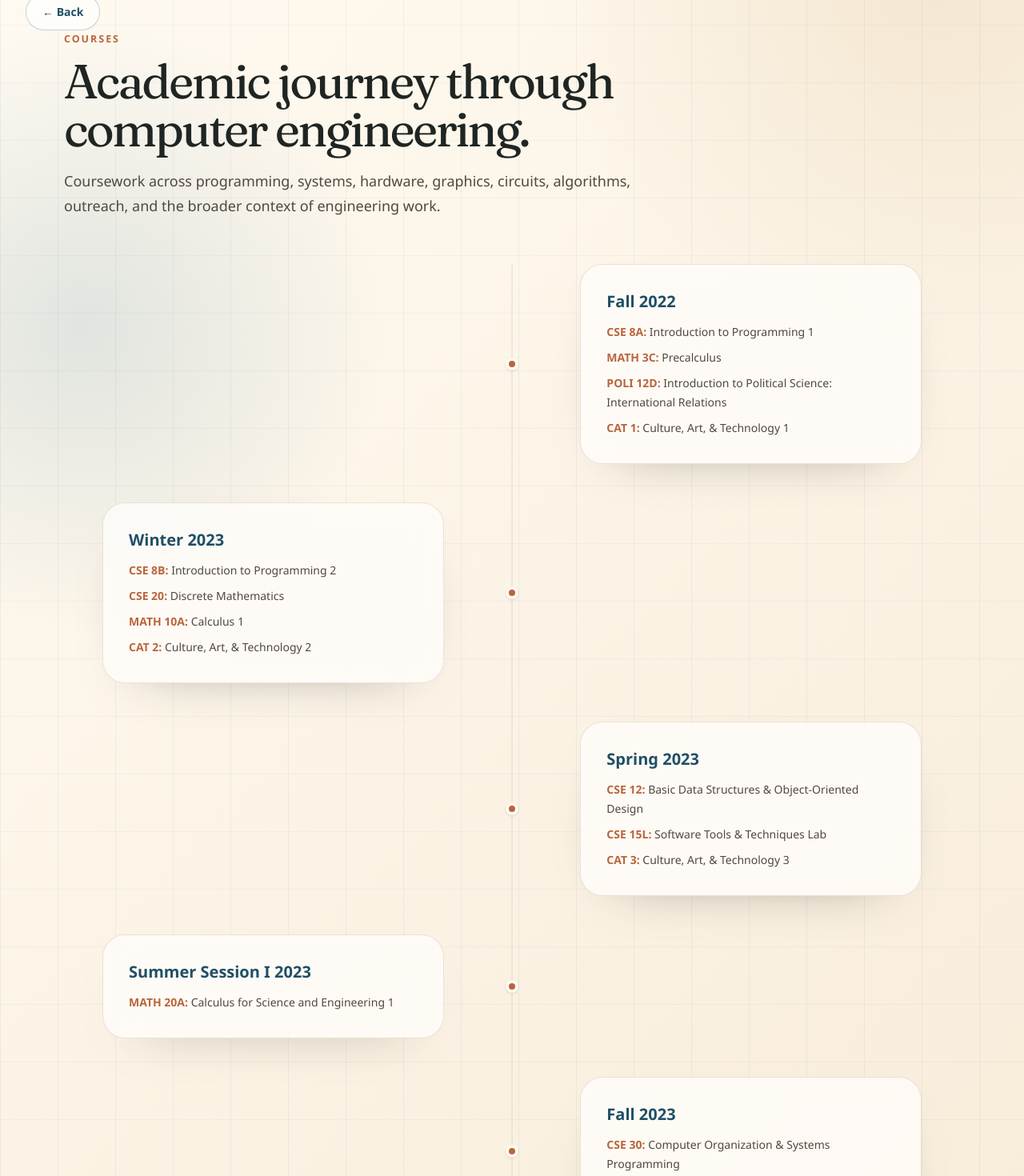
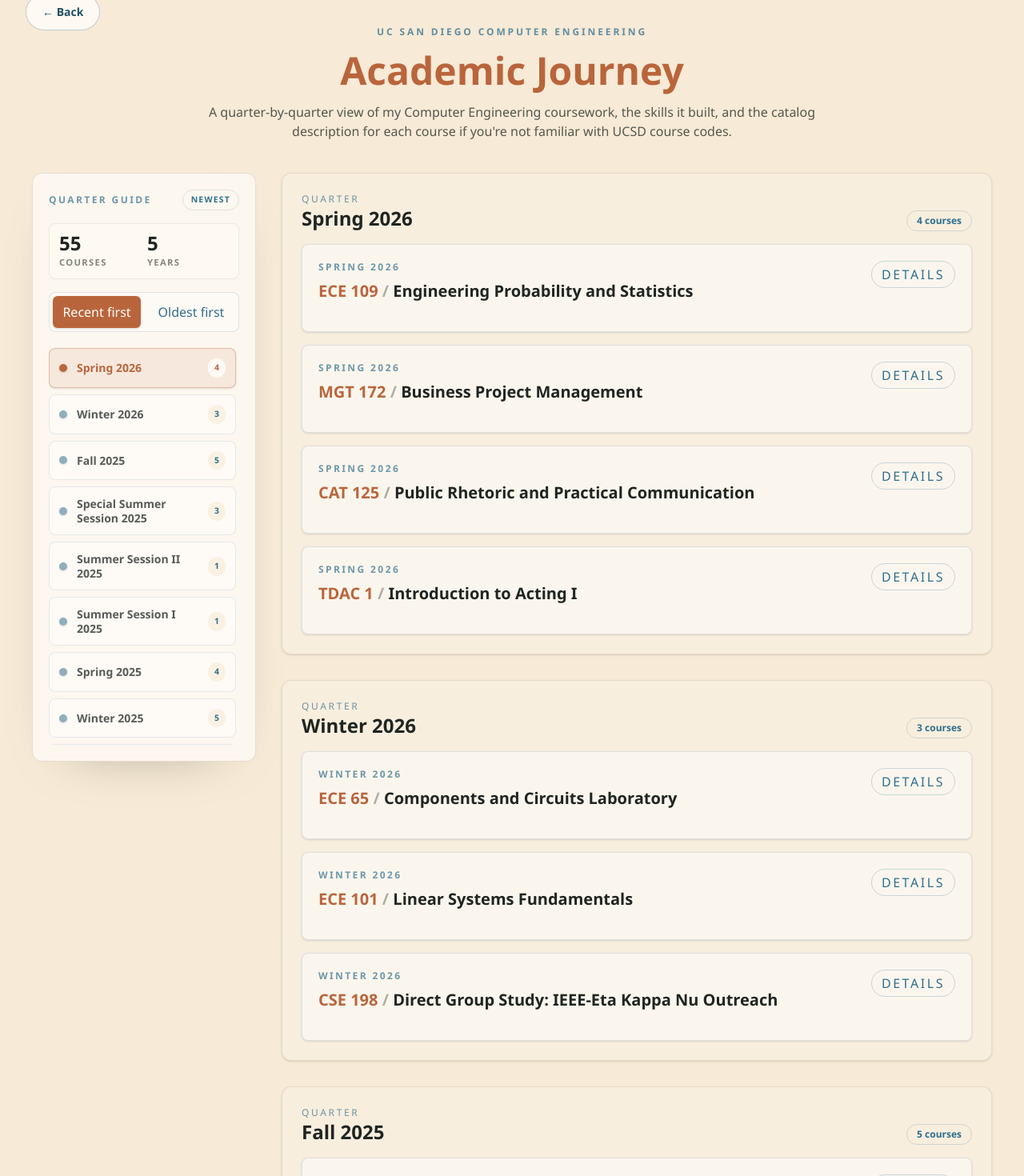
Before and after one commit to acjeter/acjeter.github.io, a React (Vite) app: page /courses in a window 1280 px wide. Shown: the part 40-1510 px from the top of the page at 80% size. Built offline with nearby package versions, Linux system fonts and the light colour scheme.

Commit message:
feat: redesign my academic journey page

```diff
--- a/src/pages/Courses.tsx
+++ b/src/pages/Courses.tsx
@@ -6,243 +6,252 @@
  * via any medium, is strictly prohibited.
  */
 
-import React, { useEffect } from 'react';
+import { useEffect, useState } from 'react';
 import { motion } from 'framer-motion';
 import BackButton from '../components/BackButton';
-import { Card, PageShell, Section, SectionHeading } from '../components/design-system';
+import { quarters, type Course } from '../data/academics';
+import { getSkillsByIds } from '../data/skills';
 
-interface Course {
-    id: string;
-    title: string;
+interface CourseCardProps {
+  course: Course;
+  quarterLabel: string;
 }
 
-interface Quarter {
-    term: string;
-    year: string;
-    courses: Course[];
+const getQuarterId = (term: string, year: string) => `${term}-${year}`.replace(/[^a-z0-9]+/gi, '-').toLowerCase();
+
+const CourseCard = ({ course, quarterLabel }: CourseCardProps) => {
+  const [isExpanded, setIsExpanded] = useState(false);
+  const courseSkills = getSkillsByIds(course.skillIds);
+  const panelId = `${quarterLabel}-${course.code}`.replace(/[^a-z0-9]+/gi, '-').toLowerCase();
+
+  return (
+    <article className="group rounded-lg border border-ucsd-blue/15 bg-white/45 p-5 shadow-sm transition duration-300 hover:-translate-y-0.5 hover:border-terracotta/30 hover:bg-white/70 hover:shadow-md focus-within:border-terracotta/40">
+      <div className="flex flex-col gap-4 md:flex-row md:items-start md:justify-between">
+        <div>
+          <p className="text-xs font-semibold uppercase tracking-[0.2em] text-ucsd-blue/70">{quarterLabel}</p>
+          <h3 className="mt-2 text-xl font-bold text-desert-dark">
+            <span className="text-terracotta">{course.code}</span>
+            <span className="text-desert-dark/35"> / </span>
+            {course.title}
+          </h3>
+        </div>
+        <button
+          type="button"
+          onClick={() => setIsExpanded((current) => !current)}
+          aria-expanded={isExpanded}
+          aria-controls={panelId}
+          className="self-start rounded-full border border-ucsd-blue/25 px-3 py-1 text-xs font-semibold uppercase tracking-[0.16em] text-ucsd-blue transition hover:border-terracotta/40 hover:text-terracotta focus:outline-none focus:ring-2 focus:ring-terracotta/40"
+        >
+          {isExpanded ? 'Hide details' : 'Details'}
+        </button>
+      </div>
+
+      <div
+        id={panelId}
+        className={`mt-4 grid transition-all duration-300 group-hover:grid-rows-[1fr] group-focus-within:grid-rows-[1fr] ${
+          isExpanded ? 'grid-rows-[1fr]' : 'grid-rows-[0fr]'
+        }`}
+      >
+        <div className="overflow-hidden">
+          <p className="mb-2 text-xs font-semibold uppercase tracking-[0.18em] text-ucsd-blue/65">Catalog description</p>
+          <p className="text-sm leading-relaxed text-desert-dark/75">{course.summary}</p>
+
+          {course.note ? (
+            <p className="mt-3 rounded-md border border-terracotta/20 bg-terracotta/10 px-3 py-2 text-xs leading-relaxed text-desert-dark/75">
+              {course.note}
+            </p>
+          ) : null}
+
+          <div className="mt-4 flex flex-wrap gap-2">
+            {courseSkills.map((skill) => (
+              <span key={skill.id} className="rounded-full border border-ucsd-blue/20 bg-sand/70 px-3 py-1 text-xs font-medium text-ucsd-blue">
+                {skill.label}
+              </span>
+            ))}
+          </div>
+
+          <div className="mt-4 flex flex-wrap items-center gap-3 text-xs text-desert-dark/55">
+            {course.catalogEra ? <span>{course.catalogEra}</span> : null}
+            {course.sourceUrl ? (
+              <a
+                href={course.sourceUrl}
+                target="_blank"
+                rel="noopener noreferrer"
+                className="font-medium text-terracotta underline decoration-dotted underline-offset-4 transition hover:text-sunset"
+              >
+                Catalog source
+              </a>
+            ) : (
+              <span>Source noted from academic record</span>
+            )}
+          </div>
+        </div>
+      </div>
+    </article>
+  );
+};
+
+const Courses = () => {
+  const [sortOrder, setSortOrder] = useState<'recent' | 'oldest'>('recent');
+  const [selectedTermId, setSelectedTermId] = useState<string | null>(null);
+
+  useEffect(() => {
+    document.title = 'Courses - Andrew Jeter';
+  }, []);
+
+  const sortedQuarters = sortOrder === 'recent' ? [...quarters].reverse() : quarters;
+  const activeTermId = selectedTermId ?? getQuarterId(sortedQuarters[0].term, sortedQuarters[0].year);
+  const completedCourseCount = quarters.reduce((count, quarter) => count + quarter.courses.length, 0);
+  const visibleYears = Array.from(new Set(quarters.map((quarter) => quarter.year)));
+
+  const focusTerm = (sectionId: string) => {
+    const section = document.getElementById(sectionId);
+    if (!section) {
+      return;
     }
 
-// Chronological source for the academic timeline; keep future edits data-only when possible.
-const quarters: Quarter[] = [
-    {
-        term: 'Fall',
-        year: '2022',
-        courses: [
-            { id: 'CSE 8A', title: 'Introduction to Programming 1' },
-            { id: 'MATH 3C', title: "Precalculus" },
-            { id: 'POLI 12D', title: 'Introduction to Political Science: International Relations' },
-            { id: 'CAT 1', title: "Culture, Art, & Technology 1" }
-        ]
-    },
-    {
-        term: 'Winter',
-        year: '2023',
-        courses: [
-            { id: 'CSE 8B', title: 'Introduction to Programming 2' },
-            { id: 'CSE 20', title: 'Discrete Mathematics' },
-            { id: 'MATH 10A', title: "Calculus 1" },
-            { id: 'CAT 2', title: "Culture, Art, & Technology 2" }
-        ]
-    },
-    {
-        term: 'Spring',
-        year: '2023',
-        courses: [
-            { id: 'CSE 12', title: 'Basic Data Structures & Object-Oriented Design' },
-            { id: 'CSE 15L', title: 'Software Tools & Techniques Lab' },
-            { id: 'CAT 3', title: "Culture, Art, & Technology 3" }
-        ]
-    },
-    {
-        term: 'Summer Session I',
-        year: '2023',
-        courses: [
-            { id: 'MATH 20A', title: "Calculus for Science and Engineering 1" }
-        ]
-    },
-    {
-        term: 'Fall',
-        year: '2023',
-        courses: [
-            { id: 'CSE 30', title: 'Computer Organization & Systems Programming' },
-            { id: 'MATH 18 [W]', title: 'Linear Algebra' }
-        ]
-    },
-    {
-        term: 'Winter',
-        year: '2024',
-        courses: [
-            { id: 'MATH 20B', title: 'Calculus for Science and Engineering 2' },
-            { id: 'PHYS 2A', title: 'Physics- Mechanics' },
-            { id: 'MGT 16', title: 'Personal Ethics at Work' },
-            { id: 'HILD 2B', title: 'United States History: 19th Century' },
-        ]
-    },
-    {
-        term: 'Spring',
-        year: '2024',
-        courses: [
-            { id: 'CSE 30', title: 'Computer Organization & Systems Programming' },
-            { id: 'CSE 198', title: 'Direct Group Study: IEEE-Eta Kappa Nu Outreach' },
-            { id: 'MATH 20C', title: 'Calculus and Analytic Geometryfor Science and Engineering 3' },
-            { id: 'HIUS 144', title: 'Topics in U.S. History: Welfare Policy & Welfare Right' }
-        ]
-    },
-    {
-        term: 'Summer Session I',
-        year: '2024',
-        courses: [
-            { id: 'PHYS 2C', title: "Physics- Fluids, Waves, Thermodynamics, and Optics" },
-            { id: 'MATH 18', title: "Linear Algebra" }
-        ]
-    },
-    {
-        term: 'Summer Session II',
-        year: '2024',
-        courses: [
-            { id: 'CSE 21', title: 'Mathematics for Algorithms and Systems' }
-        ]
-    },
-    {
-        term: 'Fall',
-        year: '2024',
-        courses: [
-            { id: 'CSE 100R', title: 'Advanced Data Structures' },
-            { id: 'CSE 198', title: 'Direct Group Study: IEEE-Eta Kappa Nu Outreach' },
-            { id: 'PHYS 2B', title: 'Physics- Electricity and Magnetism' },
-            { id: 'ETHN 112A', title: 'History of Native American & Indigenous Peoples in the U.S. I' }
-        ]
-    },
-    {
-        term: 'Winter',
-        year: '2025',
-        courses: [
-            { id: 'CSE 101', title: 'Design & Analysis of Algorithms' },
-            { id: 'CSE 167', title: 'Computer Graphics' },
-            { id: 'CSE 198', title: 'Direct Group Study: IEEE-Eta Kappa Nu Outreach' },
-            { id: 'MATH 171A', title: 'Introduction to Numerical Optimization: Linear Programming' },
-            { id: 'ETHN 112B', title: 'History of Native American & Indigenous Peoples in the U.S. II' }
-        ]
-    },
-    {
-        term: 'Spring',
-        year: '2025',
-        courses: [
-            { id: 'ECE 35', title: 'Introduction to Analog Design' },
-            { id: 'CSE 140', title: 'Components and Design Techniques for Digital Systems' },
-            { id: 'CSE 140L', title: 'Digital Systems Laboratory' },
-            { id: 'CSE 198', title: 'Direct Group Study: IEEE-Eta Kappa Nu Outreach' }
-        ]
-    },
-    {
-        term: 'Summer Session I',
-        year: '2025',
-        courses: [
-            { id: 'CSE 141', title: 'Computer Architecture' }
-        ]
-    },
-    {
-        term: 'Summer Session II',
-        year: '2025',
-        courses: [
-            { id: 'MUS 1A', title: 'Fundamentals of Music A' }
-        ]
-    },
-    {
-        term: 'Special Summer Session',
-        year: '2025',
-        courses: [
-            { id: 'ECE 45', title: 'Circuits and Systems' },
-            { id: 'ECE 111', title: 'Advanced Digital Design Project' },
-            { id: 'MATH 255', title: 'SD City College: Differential Equations' }
-        ]
-    },
-    {
-        term: 'Fall',
-        year: '2025',
-        courses: [
-            { id: 'CSE 110', title: 'Software Engineering' },
-            { id: 'CSE 118', title: 'Ubiquitous Computing' },
-            { id: 'CSE 132A', title: 'Database System Principles' },
-            { id: 'CSE 141L', title: 'Project in Computer Architecture' },
-            { id: 'CSE 198', title: 'Direct Group Study: IEEE-Eta Kappa Nu Outreach' }
-        ]
-    },
-    {
-        term: 'Winter',
-        year: '2026',
-        courses: [
-            { id: 'ECE 65', title: 'Components & Circuits Laboratory' },
-            { id: 'ECE 101', title: 'Linear Systems Fundamentals' },
-            { id: 'CSE 198', title: 'Direct Group Study: IEEE-Eta Kappa Nu Outreach' }
-        ]
-    },
+    section.scrollIntoView({ behavior: 'smooth', block: 'start' });
+    section.focus({ preventScroll: true });
+    setSelectedTermId(sectionId);
+  };
 
-];
+  return (
+    <div className="min-h-screen bg-sand text-desert-dark p-6 md:p-10 relative">
+      <BackButton />
 
-const Courses: React.FC = () => {
-    useEffect(() => {
-        document.title = 'Courses – Andrew Jeter';
-    }, []);
+      <main className="mx-auto max-w-7xl">
+        <motion.header
+          initial={{ opacity: 0, y: 16 }}
+          animate={{ opacity: 1, y: 0 }}
+          className="mx-auto mb-10 max-w-4xl pt-8 text-center"
+        >
+          <p className="text-xs font-semibold uppercase tracking-[0.24em] text-ucsd-blue/75">UC San Diego Computer Engineering</p>
+          <h1 className="mt-4 text-4xl font-bold text-terracotta md:text-5xl">Academic Journey</h1>
+          <p className="mx-auto mt-4 max-w-3xl text-desert-dark/75">
+            A quarter-by-quarter view of my Computer Engineering coursework, the skills it built, and the catalog description for each course if you're not familiar with UCSD course codes.
+          </p>
+        </motion.header>
+
+        <section className="grid gap-8 lg:grid-cols-[280px_minmax(0,1fr)]">
+          <aside className="lg:sticky lg:top-8 lg:self-start">
+            <div className="rounded-xl border border-clay-700/15 bg-white-soft/65 p-5 shadow-card backdrop-blur">
+              <div className="flex items-center justify-between gap-3">
+                <p className="text-xs font-semibold uppercase tracking-[0.2em] text-ucsd-blue/70">Quarter Guide</p>
+                <span className="rounded-full border border-ucsd-blue/15 px-2.5 py-1 text-[0.65rem] font-bold uppercase tracking-[0.12em] text-ucsd-blue">
+                  {sortOrder === 'recent' ? 'Newest' : 'Oldest'}
+                </span>
+              </div>
+
+              <div className="mt-4 grid grid-cols-2 gap-2 rounded-lg border border-clay-700/10 bg-sand-50/70 p-3">
+                <div>
+                  <p className="text-2xl font-extrabold leading-none text-desert-dark">{completedCourseCount}</p>
+                  <p className="mt-1 text-[0.7rem] font-semibold uppercase tracking-[0.12em] text-desert-dark/55">Courses</p>
+                </div>
+                <div>
+                  <p className="text-2xl font-extrabold leading-none text-desert-dark">{visibleYears.length}</p>
+                  <p className="mt-1 text-[0.7rem] font-semibold uppercase tracking-[0.12em] text-desert-dark/55">Years</p>
+                </div>
+              </div>
+
+              <div className="mt-4 grid grid-cols-2 gap-2 rounded-lg border border-ucsd-blue/15 bg-white/35 p-1">
+                <button
+                  type="button"
+                  aria-pressed={sortOrder === 'recent'}
+                  onClick={() => {
+                    setSortOrder('recent');
+                    setSelectedTermId(null);
+                  }}
+                  className={`rounded-md px-3 py-2 text-xs font-semibold transition focus:outline-none focus:ring-2 focus:ring-terracotta/30 ${
+                    sortOrder === 'recent' ? 'bg-terracotta text-white shadow-sm' : 'text-ucsd-blue hover:bg-white/55'
+                  }`}
+                >
+                  Recent first
+                </button>
+                <button
+                  type="button"
+                  aria-pressed={sortOrder === 'oldest'}
+                  onClick={() => {
+                    setSortOrder('oldest');
+                    setSelectedTermId(null);
+                  }}
+                  className={`rounded-md px-3 py-2 text-xs font-semibold transition focus:outline-none focus:ring-2 focus:ring-terracotta/30 ${
+                    sortOrder === 'oldest' ? 'bg-terracotta text-white shadow-sm' : 'text-ucsd-blue hover:bg-white/55'
+                  }`}
+                >
+                  Oldest first
+                </button>
+              </div>
+
+              <div className="mt-5 max-h-[calc(100vh-19rem)] space-y-2 overflow-y-auto pr-1">
+                {sortedQuarters.map((quarter) => {
+                  const sectionId = getQuarterId(quarter.term, quarter.year);
+                  const isActive = activeTermId === sectionId;
+
                   return (
-        <PageShell>
-            <BackButton />
-            <Section className="pt-28">
-                <motion.div initial={{ opacity: 0, y: 16 }} animate={{ opacity: 1, y: 0 }}>
-                    <SectionHeading
-                        eyebrow="Courses"
-                        title="Academic journey through computer engineering."
+                    <button
+                      key={`${quarter.term}-${quarter.year}`}
+                      type="button"
+                      onClick={() => focusTerm(sectionId)}
+                      className={`group flex w-full items-center justify-between gap-3 rounded-lg border px-3 py-3 text-left transition focus:outline-none focus:ring-2 focus:ring-terracotta/30 ${
+                        isActive
+                          ? 'border-terracotta/35 bg-terracotta/10 shadow-sm'
+                          : 'border-ucsd-blue/12 bg-white/45 hover:border-terracotta/25 hover:bg-white/70'
+                      }`}
                     >
-                        <p>
-                            Coursework across programming, systems, hardware, graphics, circuits, algorithms, outreach,
-                            and the broader context of engineering work.
-                        </p>
-                    </SectionHeading>
-                </motion.div>
+                      <span className="flex min-w-0 items-center gap-3">
+                        <span className={`h-2.5 w-2.5 shrink-0 rounded-full shadow-sm transition group-hover:scale-125 ${isActive ? 'bg-terracotta' : 'bg-ucsd-blue/55'}`} />
+                        <span className={`text-sm font-bold leading-tight ${isActive ? 'text-terracotta' : 'text-desert-dark/75 group-hover:text-terracotta'}`}>
+                          {quarter.term} {quarter.year}
+                        </span>
+                      </span>
+                      <span className={`shrink-0 rounded-full px-2 py-1 text-[0.65rem] font-bold ${isActive ? 'bg-white/70 text-terracotta' : 'bg-sand/60 text-ucsd-blue'}`}>
+                        {quarter.courses.length}
+                      </span>
+                    </button>
+                  );
+                })}
+              </div>
+            </div>
+          </aside>
 
-                <div className="relative mx-auto mt-14 max-w-5xl">
-                {/* Desktop timeline spine; mobile keeps the same data in a single-column reading order. */}
-                <div className="absolute left-1/2 hidden h-full w-px -translate-x-1/2 bg-clay-700/15 md:block"></div>
+          <div className="space-y-8">
+            {sortedQuarters.map((quarter, index) => {
+              const quarterLabel = `${quarter.term} ${quarter.year}`;
+              const sectionId = getQuarterId(quarter.term, quarter.year);
 
-                {quarters.map((quarter, index) => (
-                    <motion.div
-                        key={`${quarter.term}-${quarter.year}`}
+              return (
+                <motion.section
+                  key={quarterLabel}
+                  id={sectionId}
+                  tabIndex={-1}
                   initial={{ opacity: 0, y: 20 }}
                   whileInView={{ opacity: 1, y: 0 }}
-                        viewport={{ once: true }}
-                        transition={{ delay: index * 0.1 }}
-                        className={`mb-12 flex flex-col items-center md:flex-row ${index % 2 === 0 ? 'md:flex-row-reverse' : ''
-                            }`}
+                  viewport={{ once: true, margin: '-100px' }}
+                  transition={{ delay: index * 0.03 }}
+                  className="scroll-mt-8 rounded-xl border border-clay-700/12 bg-white/20 p-5 shadow-sm focus:outline-none focus:ring-2 focus:ring-terracotta/30 md:p-6"
                 >
-                        <div className="w-full md:w-5/12">
-                            <Card className="p-6">
-                                <h3 className="mb-3 text-xl font-extrabold text-pacific-700">
-                                    {quarter.term} {quarter.year}
-                                </h3>
-                                {quarter.courses.length > 0 ? (
-                                    <ul className="space-y-2">
-                                        {quarter.courses.map((course) => (
-                                            <li key={course.id} className="text-sm leading-6 text-text-muted">
-                                                <span className="font-extrabold text-action-primary">{course.id}:</span> {course.title}
-                                            </li>
-                                        ))}
-                                    </ul>
-                                ) : (
-                                    <p className="text-sm italic text-text-muted">Courses to be added</p>
-                                )}
-                            </Card>
+                  <div className="mb-4 flex flex-wrap items-end justify-between gap-3">
+                    <div>
+                      <p className="text-xs uppercase tracking-[0.22em] text-ucsd-blue/70">Quarter</p>
+                      <h2 className="text-2xl font-bold text-desert-dark">{quarterLabel}</h2>
+                    </div>
+                    <span className="rounded-full border border-ucsd-blue/20 px-3 py-1 text-xs font-semibold text-ucsd-blue">
+                      {quarter.courses.length} {quarter.courses.length === 1 ? 'course' : 'courses'}
+                    </span>
                   </div>
 
-                        <div className="relative z-10 my-4 flex w-2/12 justify-center md:my-0">
-                            <div className="h-4 w-4 rounded-full border-4 border-sand-50 bg-action-primary shadow-sm"></div>
-                        </div>
-
-                        <div className="w-full md:w-5/12"></div>
-                    </motion.div>
+                  <div className="grid gap-4">
+                    {quarter.courses.map((course) => (
+                      <CourseCard key={`${quarterLabel}-${course.code}-${course.title}`} course={course} quarterLabel={quarterLabel} />
                     ))}
                   </div>
-            </Section>
-        </PageShell>
+                </motion.section>
+              );
+            })}
+          </div>
+        </section>
+      </main>
+    </div>
   );
 };
 
```
Lines whose indentation alone changed are shown as unchanged.
